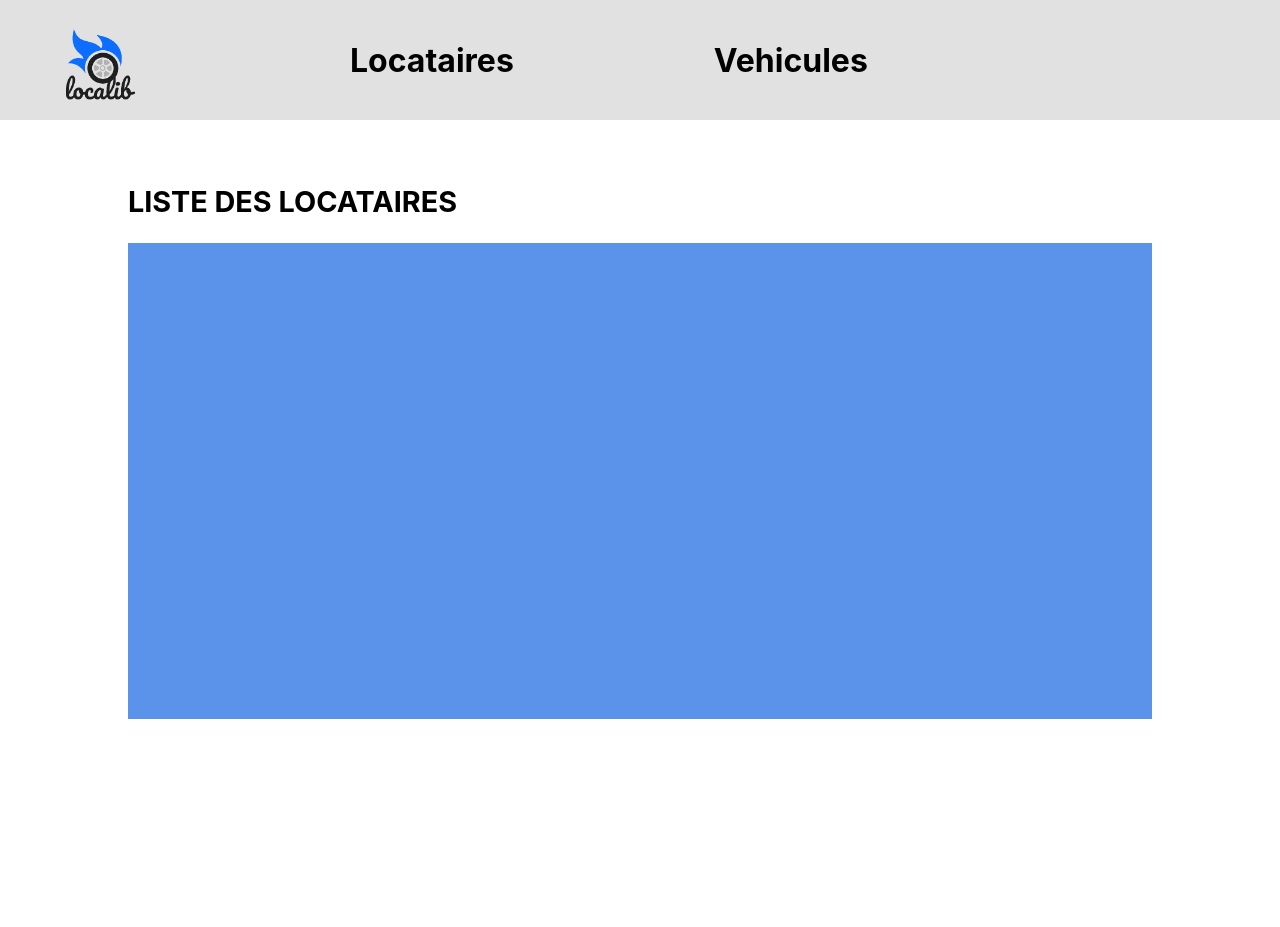
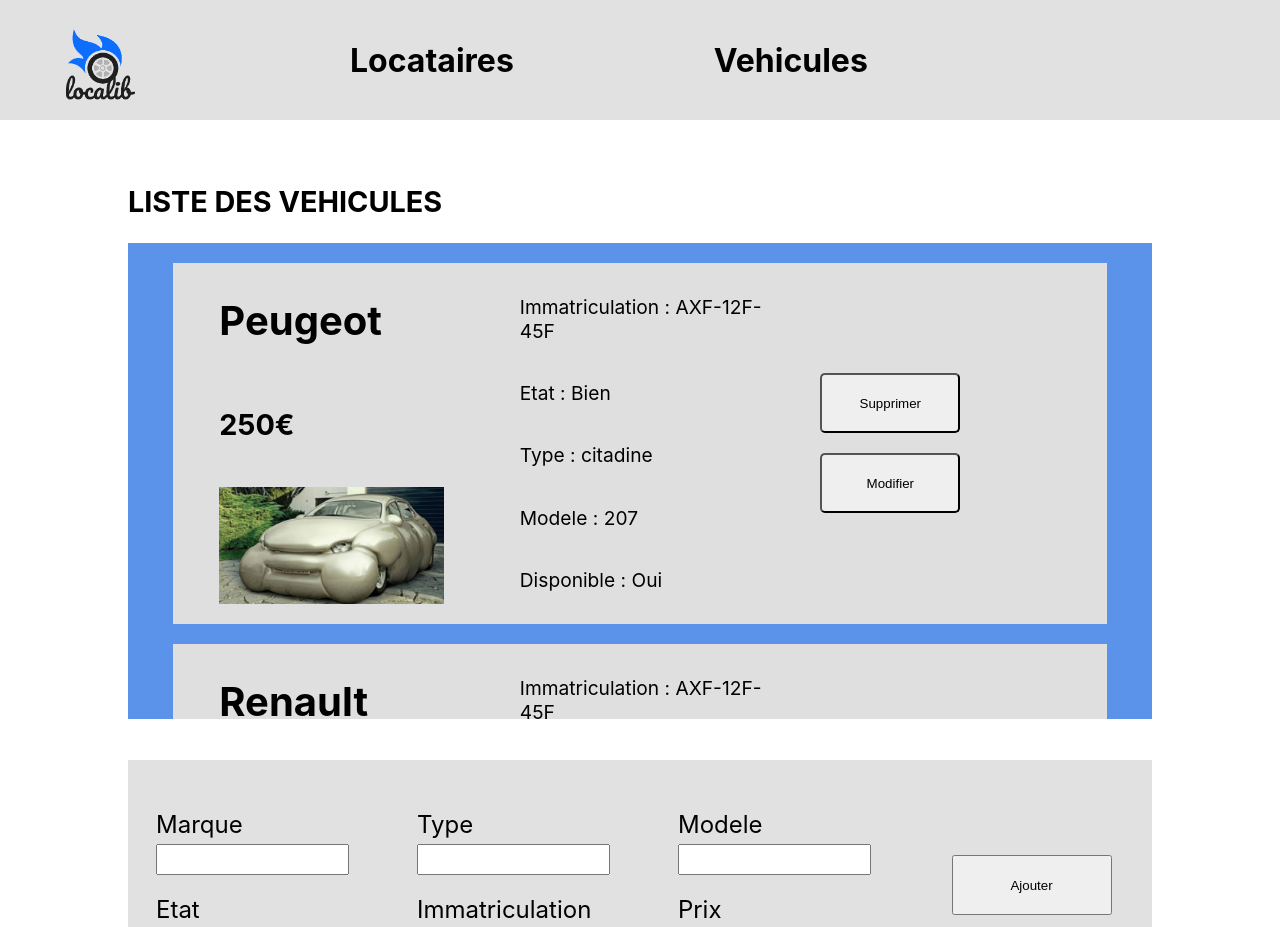
Before and after one commit to FlorianFlouquet/ECF-Front, a React (Create React App) app: page /vehicules in a window 1280 px wide. Shown: the top 927 px of the page. Before the commit the page ends 800 px from the top, so only its background shows below. Built offline with nearby package versions, Linux system fonts and the light colour scheme; data requests are answered from the project's data file.

Commit message:
can now display, delete,update and add vehicles

```diff
--- a/db.json
+++ b/db.json
@@ -33,7 +33,9 @@
       "prix": "250",
       "immatriculation": "AXF-12F-45F",
       "type": "citadine",
-      "id": 1
+      "id": 1,
+      "telephone": "citadinea",
+      "disponible": true
     },
     {
       "marque": "Renault",
@@ -42,16 +44,8 @@
       "prix": "240",
       "immatriculation": "AXF-12F-45F",
       "type": "citadine",
-      "id": 2
-    },
-    {
-      "marque": "Peugeot",
-      "modele": "208",
-      "etat": "Correct",
-      "prix": "190",
-      "immatriculation": "AXF-12F-45F",
-      "type": "course",
-      "id": 3
+      "id": 2,
+      "disponible": true
     },
     {
       "marque": "Citroen",
@@ -60,7 +54,18 @@
       "prix": "300",
       "immatriculation": "AXF-12F-45F",
       "type": "cabriolet",
-      "id": 4
+      "id": 4,
+      "disponible": false
+    },
+    {
+      "marque": "Porsche",
+      "type": "course",
+      "prix": "3500",
+      "modele": "911 GT3",
+      "etat": "Excellent",
+      "immatriculation": "125-RXF-4GF",
+      "id": 6,
+      "disponible": true
     }
   ]
 }
--- a/src/components/Navbar.tsx
+++ b/src/components/Navbar.tsx
@@ -1,6 +1,6 @@
 import React from 'react'
 import { Link } from 'react-router-dom'
-import '../styles/navbar.css'
+import '../styles/Navbar.css'
 import logo from '../styles/assets/localib.png'
 
 export const Navbar = () => {
--- /dev/null
+++ b/src/components/vehicules/ListDataV.tsx
@@ -0,0 +1,43 @@
+import React from 'react'
+import { VehiculesModel } from '../../model/VehiculeModel'
+import voitureImg from '../../styles/assets/voiture.jpg'
+
+interface Props {
+    data: VehiculesModel,
+    delete: (id: number) => void,
+    changeEdit: () => void
+}
+
+export const ListDataV = (props: Props) => {
+
+    const deleteLocataire = (id: number) => {
+        props.delete(id);
+    }
+
+    const changeEdit = () => {
+        props.changeEdit();
+    }
+
+    return (
+        <>
+            <div>
+                <h2>{props.data.marque}</h2>
+                <h3>{props.data.prix}€</h3>
+                <figure className='voiture'>
+                    <img src={voitureImg} alt="car-image    " />
+                </figure>
+            </div>
+            <div>
+                <p>Immatriculation : {props.data.immatriculation}</p>
+                <p>Etat : {props.data.etat}</p>
+                <p>Type : {props.data.type}</p>
+                <p>Modele : {props.data.modele}</p>
+                <p>Disponible : {props.data.disponible ? "Oui" : "Non"}</p>
+            </div>
+            <div>
+                <button onClick={() => deleteLocataire(props.data.id)}>Supprimer</button>
+                <button onClick={changeEdit}>Modifier</button>
+            </div>
+        </>
+    )
+}
--- /dev/null
+++ b/src/components/vehicules/ListEditV.tsx
@@ -0,0 +1,50 @@
+import React, { ChangeEvent, FormEvent, useState } from 'react'
+import { VehiculesModel } from '../../model/VehiculeModel'
+
+interface Props {
+    data: VehiculesModel,
+    delete: (id: number) => void,
+    changeEdit: () => void,
+    editLocataire: (locataire: VehiculesModel) => void
+}
+
+export const ListEditV = (props: Props) => {
+
+    const [vehicule, setVehicule] = useState<VehiculesModel>(props.data)
+
+    const handleChange = (event : ChangeEvent<HTMLInputElement>) => {
+        setVehicule({...vehicule, [event.target.name] : event.target.value});
+    }
+
+    const deleteLocataire = (id: number) => {
+        props.delete(id);
+    }
+
+    const handleSubmit = (event: FormEvent<HTMLButtonElement>) => {
+        console.log("oui");
+
+        event.preventDefault();
+        props.editLocataire(vehicule);
+        props.changeEdit();
+    }
+
+    return (
+        <>
+            <div>
+                <p>Marque: <input name='marque' onChange={(event) => handleChange(event)} type="text" value={vehicule.marque}/></p>
+                <p>Prix: <input name='prix' onChange={(event) => handleChange(event)} type="text" value={vehicule.prix}/></p>
+            </div>
+            <div>
+                <p>Immatriculation : <input name='immatriculation' onChange={(event) => handleChange(event)} type="text" value={vehicule.immatriculation} /></p>
+                <p>Etat : <input name='etat' onChange={(event) => handleChange(event)} type="text" value={vehicule.etat} /></p>
+                <p>Type : <input name='type' onChange={(event) => handleChange(event)} type="text" value={vehicule.type} /></p>
+                <p>Modele : <input name='modele' onChange={(event) => handleChange(event)} type="text" value={vehicule.modele} /></p>
+                <p>disponible: <input name='disponibilite' onChange={(event) => handleChange(event)} type="text" value={"Oui"} /></p>
+            </div>
+            <div>
+                <button onClick={() => deleteLocataire(props.data.id)}>Supprimer</button>
+                <button onClick={(event) => handleSubmit(event)}>Modifier</button>
+            </div>
+        </>
+    )
+}
--- /dev/null
+++ b/src/components/vehicules/Vehicule.tsx
@@ -0,0 +1,40 @@
+import React, { useState } from 'react'
+import { VehiculesModel } from '../../model/VehiculeModel'
+import { ListEditV } from './ListEditV'
+import '../../styles/locataire.css'
+import { ListDataV } from './ListDataV'
+
+interface Props {
+    data: VehiculesModel
+    delete: (id: number) => void
+    editVehicule: (locataire: VehiculesModel) => void
+}
+
+export const Vehicule = (props : Props) => {
+
+    const [canEdit, setCanEdit] = useState(false)
+
+    const deleteVehicule = (id: number) => {
+        props.delete(id);
+    }
+
+    const changeEdit = () => {
+        setCanEdit(!canEdit);
+    }
+
+    const editVehicule = (vehicule: VehiculesModel) => {
+        props.editVehicule(vehicule);
+    }
+
+    return (
+        <li  key={props.data.modele} className='locataire'>
+            <div className='locataire-content'>
+                {canEdit ?
+                    <ListEditV delete={deleteVehicule} editLocataire={editVehicule} changeEdit={changeEdit} data={props.data} />
+                    :
+                    <ListDataV delete={deleteVehicule} changeEdit={changeEdit} data={props.data} />
+                }
+            </div>
+        </li>
+    )
+}
--- /dev/null
+++ b/src/components/vehicules/VehiculeFrom.tsx
@@ -0,0 +1,56 @@
+import React, { ChangeEvent, FormEvent, useState } from 'react'
+import { LocataireModel } from '../../model/LocataireModel'
+import { VehiculesModel } from '../../model/VehiculeModel'
+
+interface Props {
+    addVehicule: (vehicule: VehiculesModel) => void
+}
+
+export const VehiculeFrom = (props: Props) => {
+
+    const [newVehicule, setNewVehicule] = useState<VehiculesModel>({marque: "", type: "", prix: 0, modele: "", etat: "", immatriculation: "", id: 0, disponible: true})
+
+    const handleChange = (event : ChangeEvent<HTMLInputElement>) => {
+        setNewVehicule({...newVehicule, [event.target.name] : event.target.value});
+    }
+
+    const handleSubmit = (event: FormEvent<HTMLFormElement>) => {
+        event.preventDefault();
+        props.addVehicule(newVehicule);
+        setNewVehicule({marque: "", type: "", prix: 0, modele: "", etat: "", immatriculation: "", id: 0, disponible: true});
+    }
+
+    return (
+    <form className='form-voiture' action="submit" onSubmit={(event) => handleSubmit(event)}>
+        <div>
+            <div className='form-column-v'>
+                <label htmlFor="marque" >Marque</label>
+                <input onChange={(event) => handleChange(event)} value={newVehicule.marque} type="text" name='marque' id='marque' />
+                <label htmlFor="etat" >Etat</label>
+                <input onChange={(event) => handleChange(event)} value={newVehicule.etat} type="text" name='etat' id='etat' />
+            </div>
+        </div>
+        <div>
+            <div className='form-column-v'>
+                <label htmlFor="type" >Type</label>
+                <input onChange={(event) => handleChange(event)} value={newVehicule.type} type="text" name='type' id='type' />
+                <label htmlFor="immatriculation" >Immatriculation</label>
+                <input onChange={(event) => handleChange(event)} value={newVehicule.immatriculation} type="text" name='immatriculation' id='immatriculation' />
+            </div>
+        </div>
+        <div>
+            <div className='form-column-v'>
+                <label htmlFor="Modele" >Modele</label>
+                <input onChange={(event) => handleChange(event)} value={newVehicule.modele} type="text" name='modele' id='modele' />
+                <label htmlFor="Prix" >Prix</label>
+                <input onChange={(event) => handleChange(event)} value={newVehicule.prix} type="text" name='prix' id='prix' />
+            </div>
+        </div>
+        <div>
+            <div className='from-column-v'>
+                <button type='submit'>Ajouter</button>
+            </div>
+        </div>
+    </form>
+    )
+}
--- a/src/model/VehiculeModel.ts
+++ b/src/model/VehiculeModel.ts
@@ -5,5 +5,6 @@
     etat: string,
     immatriculation: string,
     prix: number,
-    id: number
+    id: number,
+    disponible: boolean
 }
--- a/src/pages/VehiculesPage.tsx
+++ b/src/pages/VehiculesPage.tsx
@@ -1,4 +1,6 @@
 import React, { useEffect, useState } from 'react'
+import { Vehicule } from '../components/vehicules/Vehicule'
+import { VehiculeFrom } from '../components/vehicules/VehiculeFrom'
 import { VehiculesModel } from '../model/VehiculeModel'
 import { vehiculesService } from '../services/VehiculesService'
 
@@ -6,26 +8,26 @@
 
 export const VehiculesPage = () => {
 
-  const [vehicules, setVehicules] = useState<VehiculesModel[]>([{marque: "", type: "", prix: 0, modele: "", etat: "", immatriculation: "", id: 0}])
+  const [vehicules, setVehicules] = useState<VehiculesModel[]>([{marque: "", type: "", prix: 0, modele: "", etat: "", immatriculation: "", id: 0, disponible: true}])
 
   useEffect(() => {
-    findAllLocataire()
+    findAllVehicules()
   }, [])
 
-  const findAllLocataire = () => {
+  const findAllVehicules = () => {
     vehiculesService.findAllVehicules().then((res: any) => setVehicules(res))
   }
 
-  const addLocataire = (vehicule: VehiculesModel) => {
+  const addVehicule = (vehicule: VehiculesModel) => {
       vehiculesService.addVehicules(vehicule).then((res) => setVehicules(res))
   }
 
-  const deleteLocataire = (id: number) => {
+  const deleteVehicule = (id: number) => {
     vehiculesService.deleteVehicule(id).then((res) => setVehicules(res))
   }
 
-  const editLocataire = (locataire: VehiculesModel) => {
-    vehiculesService.patchVehicule(locataire).then((res) => setVehicules(res))
+  const editVehicule = (vehicule: VehiculesModel) => {
+    vehiculesService.patchVehicule(vehicule).then((res) => setVehicules(res))
   }
 
 
@@ -33,18 +35,18 @@
     <>
       <div className='locataire-page'>
         <div className='locataire-page-content-holder'>
-          <h2>Liste des locataires</h2>
+          <h2>Liste des vehicules</h2>
           <div className='liste-locataires'>
             <ul>
-              {/* {locataires.map((item) => (
-                <Locataire data={item} delete={deleteLocataire} editLocataire={editLocataire} />
-              ))} */}
+              {vehicules.map((item) => (
+                <Vehicule data={item} delete={deleteVehicule} editVehicule={editVehicule} />
+              ))}
             </ul>
           </div>
         </div>
         {/* <button>Ajouter un locataire</button> */}
         <div className='form-holder'>
-          {/* <LocataireFrom addLocataire={addLocataire} /> */}
+          <VehiculeFrom addVehicule={addVehicule} />
         </div>
       </div>
     </>
--- a/src/styles/locataire.css
+++ b/src/styles/locataire.css
@@ -46,3 +46,11 @@
     width: 50%;
     border-radius: 5px;
 }
+
+.voiture {
+    width: 80%;
+}
+
+.voiture > img {
+    width: 100%;
+}
--- a/src/styles/locatairesPage.css
+++ b/src/styles/locatairesPage.css
@@ -73,3 +73,52 @@
     width: 250px;
     height: 50px;
 }
+
+/*////////////////// VOITURE //////////////////////*/
+
+
+.form-column-v {
+    display: flex;
+    flex-direction: column;
+    justify-content: space-around;
+}
+
+.form-column-v > label {
+    font-size: 1.5rem;
+    margin-top: 10px;
+    margin-bottom: 5px;
+}
+
+.form-column-v > input {
+    width: 100%;
+    height: 25px;
+    margin-bottom: 10px;
+}
+
+.form-column-v > button {
+    margin-top: 40px;
+    width: 250px;
+    height: 50px;
+}
+
+.form-voiture {
+    width: 100%;
+    height: 250px;
+    display: flex;
+    justify-content: center;
+    gap: 20px;
+}
+
+.form-voiture > div {
+    width: 25%;
+    height: 100%;
+    display: flex;
+    flex-direction: column;
+    justify-content: center;
+    align-items: center;
+}
+
+.form-voiture button {
+    height: 60px;
+    width: 160px;
+}
```
Also changed, not shown: src/styles/assets/voiture.jpg (added).
